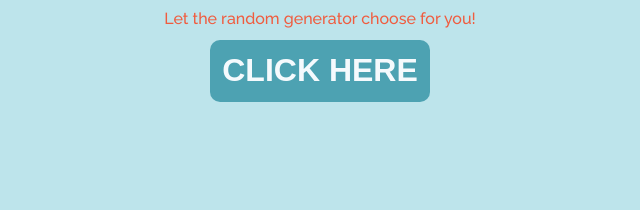
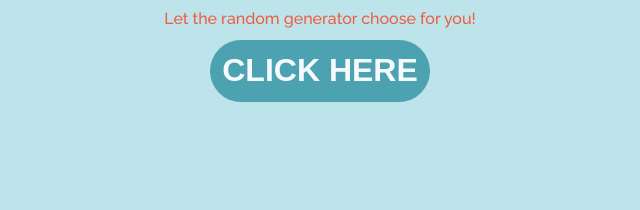
Before and after one commit to CSolari96/m6-hw6-solari-courtney, a plain HTML site: page index.html in a window 1280 px wide. Shown: the part 436-646 px from the top of the page, 320-960 px from the left. Drawn offline with Linux system fonts and the light colour scheme.

Commit message:
Modify border-radius on button

```diff
--- a/less/main.less
+++ b/less/main.less
@@ -56,7 +56,7 @@ main {
 		font-weight: 600;
 		font-size: 2rem;
 		padding: 1%;
-		border-radius: 10px;
+		border-radius: 40px;
 
 		&:hover {
 			box-shadow: 5px 5px;
```
Also changed, not shown: css/main.css.
